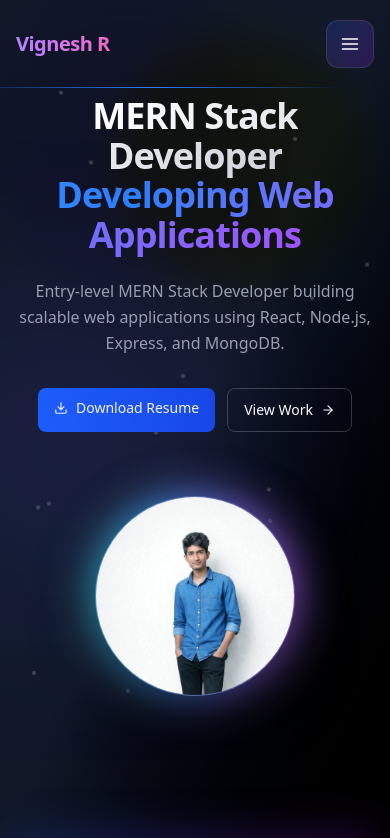
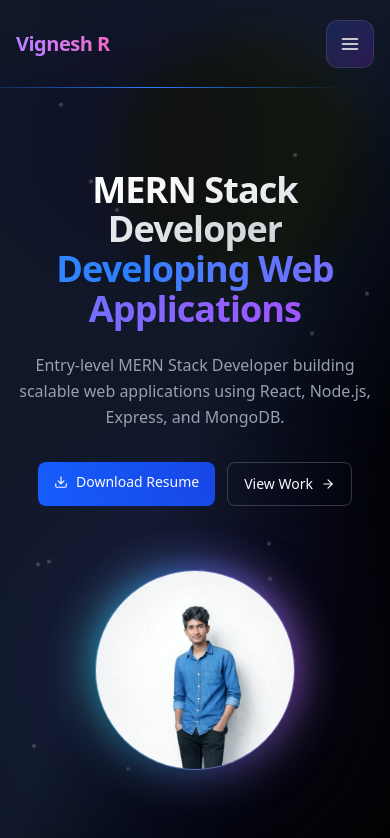
Before and after one commit to vikkyrg/my-portfolio, a React (Vite) app: page / in a window 390 px wide. Shown: the top 838 px of the page. Built offline with nearby package versions, Linux system fonts and the light colour scheme.

Commit message:
Fix hero mobile glitch and smooth transition to about section

```diff
--- a/src/components/Hero.jsx
+++ b/src/components/Hero.jsx
@@ -19,12 +19,12 @@ function Hero() {
   return (
     <section
       id="home"
-      className={`min-h-[85vh] md:min-h-screen flex items-start justify-center text-center px-4 sm:px-6 pt-20 sm:pt-24 md:pt-36 pb-16 md:pb-0 relative overflow-hidden transition-all duration-1000 ${
+      className={`min-h-screen flex items-center justify-center text-center px-4 sm:px-6 pt-20 sm:pt-24 md:pt-36 relative overflow-visible transition-all duration-1000 ${
         isVisible ? "opacity-100 translate-y-0" : "opacity-0 translate-y-10"
       }`}
     >
       {/* Floating Particles */}
-      <div className="absolute inset-0 overflow-hidden pointer-events-none">
+      <div className="absolute inset-0 pointer-events-none">
         {[...Array(20)].map((_, i) => (
           <div
             key={i}
@@ -40,6 +40,7 @@ function Hero() {
       </div>
 
       <div className="max-w-7xl mx-auto grid md:grid-cols-2 gap-8 md:gap-16 items-center relative z-10 w-full">
+
         {/* LEFT SIDE */}
         <div className="relative mt-4 md:mt-10 max-w-2xl mx-auto md:mx-0 w-full">
           <h1 className="text-4xl sm:text-5xl md:text-7xl font-bold leading-[1.1] tracking-tight">
@@ -57,7 +58,6 @@ function Hero() {
             using React, Node.js, Express, and MongoDB.
           </p>
 
-          {/* ✅ FIXED DOWNLOAD BUTTON */}
           <div className="mt-8 sm:mt-10 flex flex-row gap-3 sm:gap-6 justify-center md:justify-start animate-fade-in-up animation-delay-200">
             <a
               href="/resume.pdf"
@@ -86,10 +86,12 @@ function Hero() {
 
         {/* RIGHT SIDE */}
         <div className="flex justify-center md:justify-end relative mt-8 md:mt-0">
-          {/* Background Aura (no click blocking now) */}
+
+          {/* Background Aura */}
           <div className="absolute pointer-events-none right-1/2 md:right-10 top-1/2 -translate-y-1/2 translate-x-1/2 md:translate-x-0 w-[280px] sm:w-[350px] md:w-[420px] h-[280px] sm:h-[350px] md:h-[420px] bg-gradient-to-tr from-blue-500/25 via-indigo-500/20 to-purple-500/25 blur-[100px] rounded-full animate-heroAura" />
 
           <div className="relative w-[200px] h-[200px] sm:w-[240px] sm:h-[240px] md:w-[420px] md:h-[420px] rounded-full">
+
             {/* Neon Ring */}
             <div className="absolute inset-0 pointer-events-none rounded-full bg-gradient-to-r from-cyan-400 via-blue-500 to-purple-500 blur-md opacity-80 animate-pulse" />
 
@@ -104,14 +106,12 @@ function Hero() {
                 className="w-full h-full object-cover object-top"
                 loading="lazy"
               />
-
               <div className="absolute inset-0 pointer-events-none bg-gradient-to-br from-white/20 via-transparent to-transparent opacity-40" />
             </div>
           </div>
         </div>
       </div>
 
-      {/* Animations */}
       <style jsx>{`
         @keyframes float {
           0%, 100% { transform: translateY(0px); }
@@ -136,8 +136,8 @@ function Hero() {
         .animation-delay-200 { animation-delay:0.2s; }
 
         @keyframes heroAura {
-          0%,100% { opacity:0.5; transform:translate(-50%,-50%) scale(1); }
-          50% { opacity:0.8; transform:translate(-50%,-50%) scale(1.1); }
+          0%,100% { opacity:0.5; transform:scale(1); }
+          50% { opacity:0.8; transform:scale(1.1); }
         }
         .animate-heroAura { animation:heroAura 4s ease-in-out infinite; }
 
```
